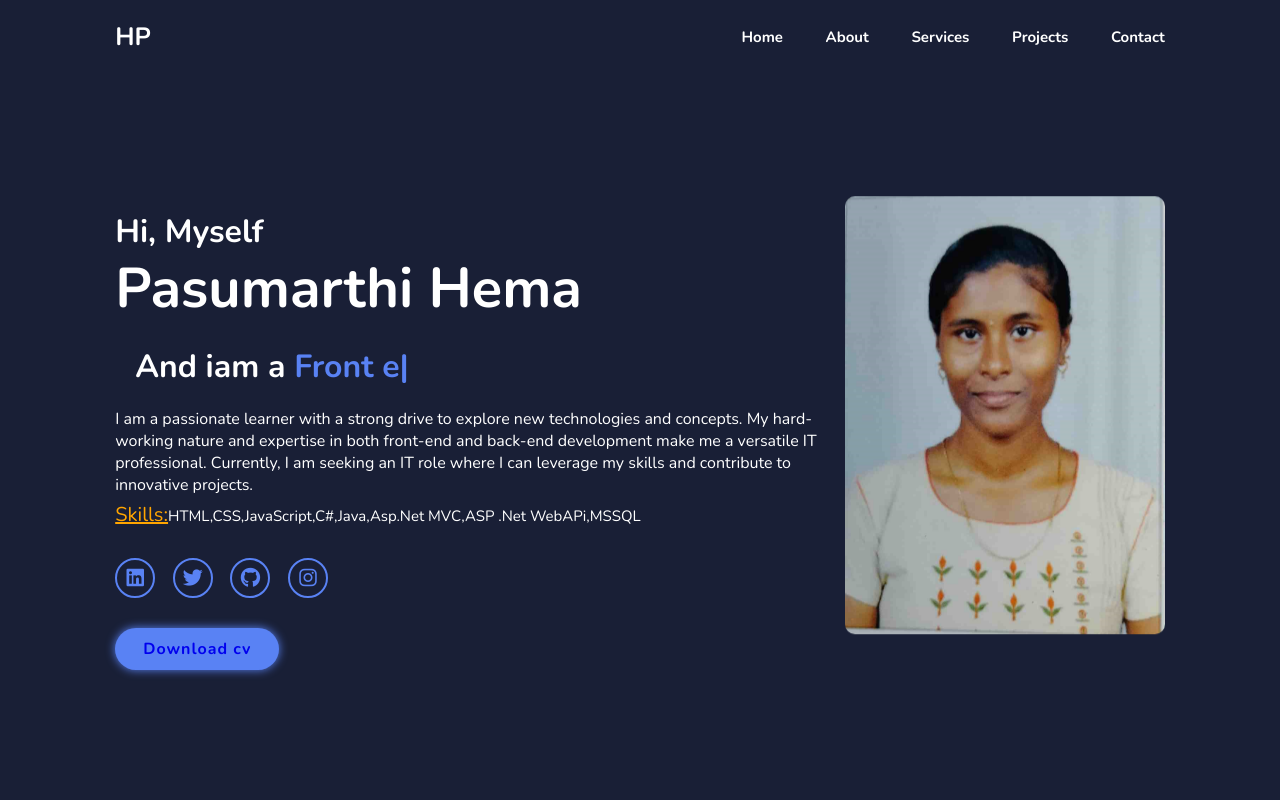
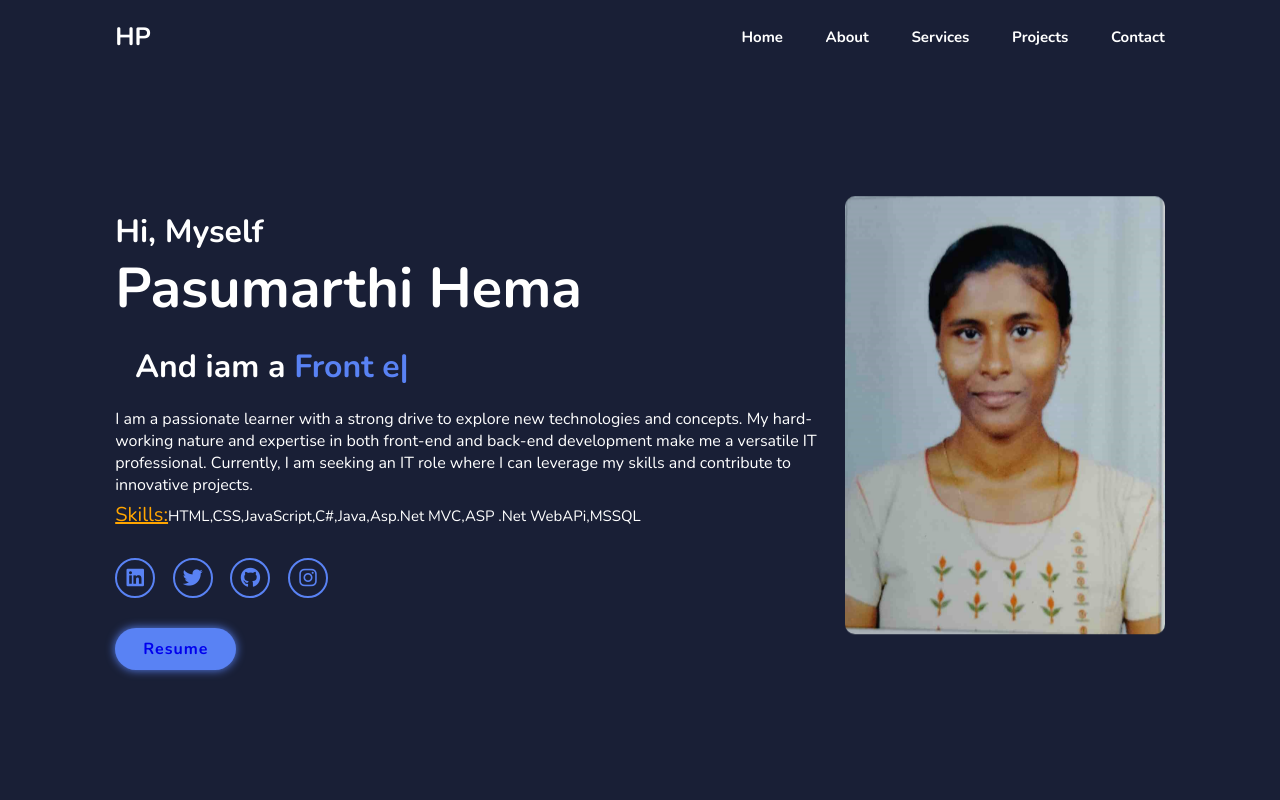
Before and after one commit to Hema256/Hema_Portfolio, a plain HTML site: page index.html in a window 1280 px wide. Shown: the top 800 px of the page. Drawn offline with nearby package versions, Linux system fonts and the light colour scheme.

Commit message:
Update index.html

```diff
--- a/index.html
+++ b/index.html
@@ -39,7 +39,7 @@
                 <a href="https://github.com/Hema256"><i class="fa-brands fa-github"></i></a>
                 <a href="#"><i class="fa-brands fa-instagram"></i></a>
             </div>
-            <a href="https://drive.google.com/open?id=1--VB3TcuJBZj6EHqNJ5pvGnoZyge0Mec&usp=drive_fs" class="btn"> Download cv</a>
+            <a href="https://drive.google.com/open?id=1--VB3TcuJBZj6EHqNJ5pvGnoZyge0Mec&usp=drive_fs" class="btn">Resume</a>
         </div>
 
         <div class="home-img">
```
